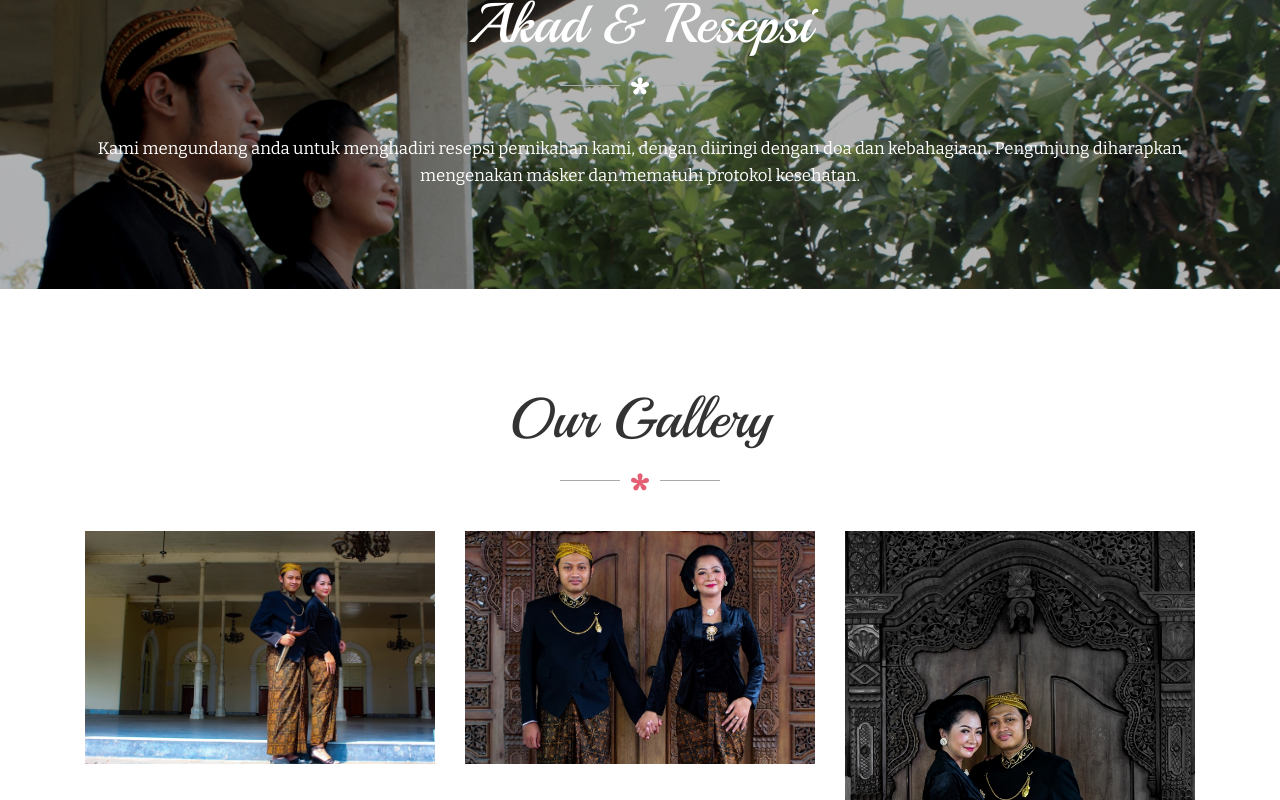
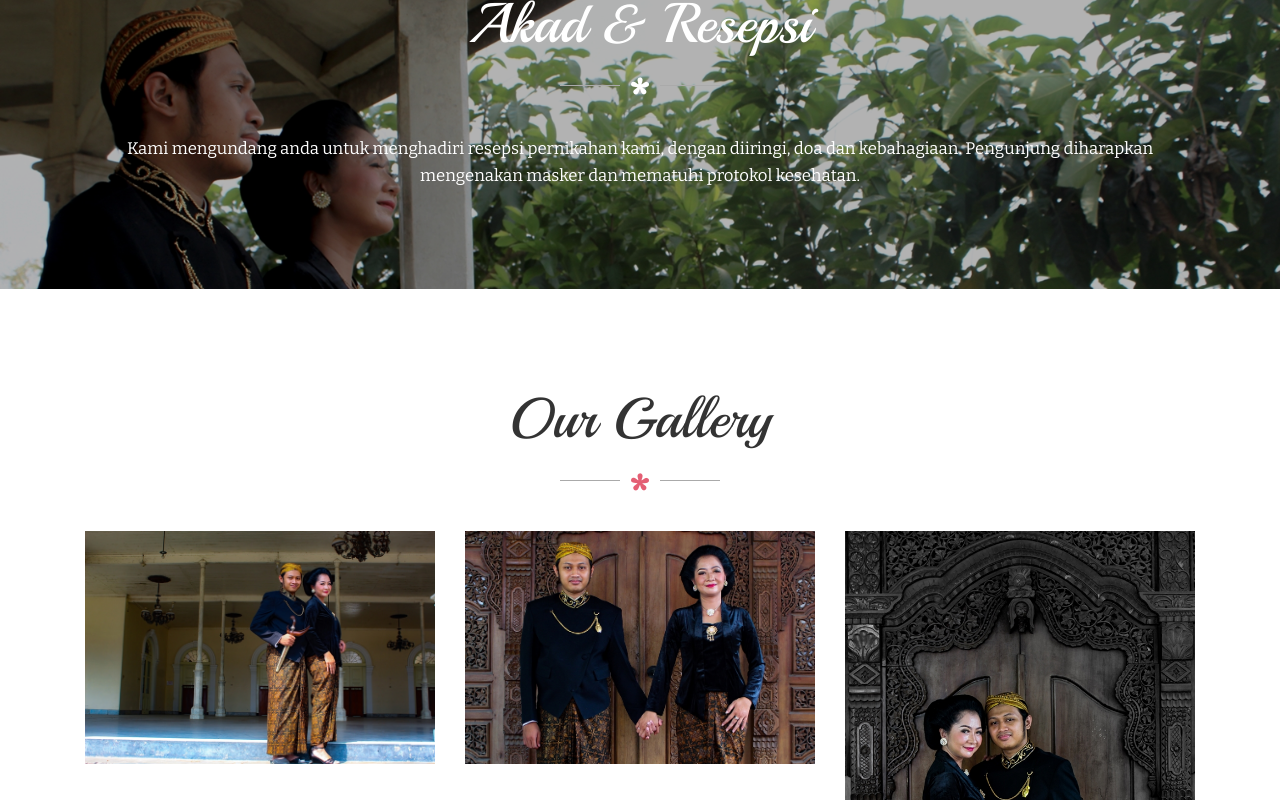
Before and after one commit to wedding-taufikdian/wedding-taufikdian.github.io, a plain HTML site: page index.html in a window 1280 px wide. Shown: the part 2480-3280 px from the top of the page. Drawn offline with nearby package versions, Linux system fonts and the light colour scheme.

```diff
--- a/index.html
+++ b/index.html
@@ -168,7 +168,7 @@
 					</div>
 
 					<div class="ceremony margin-bottom">
-						<p class="desc">Kami mengundang anda untuk menghadiri resepsi pernikahan kami, dengan diiringi dengan doa dan kebahagiaan. Pengunjung diharapkan mengenakan masker dan mematuhi protokol kesehatan.</p>
+						<p class="desc">Kami mengundang anda untuk menghadiri resepsi pernikahan kami, dengan diiringi, doa dan kebahagiaan. Pengunjung diharapkan mengenakan masker dan mematuhi protokol kesehatan.</p>
 
 						<!-- <a class="border-btn" href="#">LEARN MORE</a> -->
 					</div>
```
